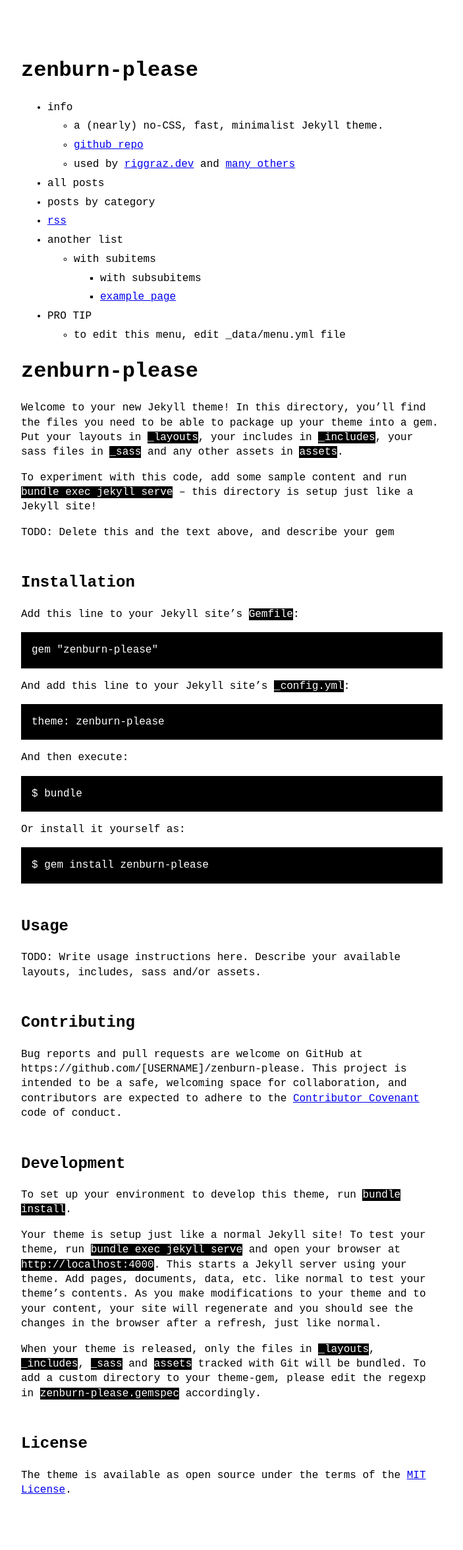
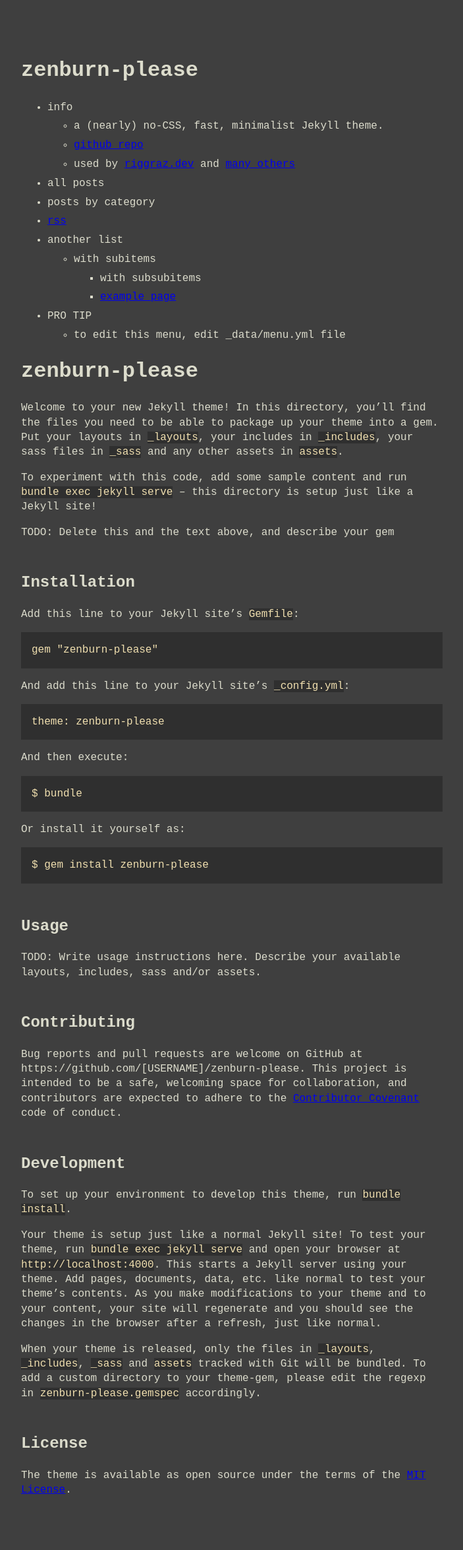
Before and after one commit to nachiketa3299/zenburn-please, a Jekyll site: the page built from README.md, in a window 1280 px wide. Shown: the whole page at 66% size, without its empty margins (288-991 px from the left). Built offline with Jekyll 4.4.1, drawn with Linux system fonts in a browser that asks for light colours; our own code applies the rules of GitHub Pages for plain Markdown files.

Commit message:
zenburn test2

```diff
--- a/assets/css/main.css
+++ b/assets/css/main.css
@@ -1,32 +1,6 @@
-body[a=dark] {
-  filter: invert(1);
-}
-body[a=dark] img {
-  filter: invert(1);
-}
-body[a=dark] img.ioda {
-  filter: invert(0);
-}
-body[a=dark] .emoji {
-  filter: invert(1);
-}
-
-@media (prefers-color-scheme: dark) {
-  body[a=auto] {
-    filter: invert(1);
-  }
-  body[a=auto] img {
-    filter: invert(1);
-  }
-  body[a=auto] img.ioda {
-    filter: invert(0);
-  }
-  body[a=auto] .emoji {
-    filter: invert(1);
-  }
-}
-html, body {
-  background: white;
+html,
+body {
+  background: #3F3F3F;
 }
 
 html {
@@ -35,7 +9,7 @@ html {
 }
 
 body {
-  color: black;
+  color: #DCDCCC;
   font-family: monospace;
   font-size: 16px;
   line-height: 1.4;
@@ -48,7 +22,11 @@ body {
   text-align: right;
 }
 
-h2, h3, h4, h5, h6 {
+h2,
+h3,
+h4,
+h5,
+h6 {
   margin-top: 3rem;
 }
 
@@ -78,9 +56,11 @@ hr {
   text-align: center;
   border: 0;
 }
+
 hr:before {
   content: "/////";
 }
+
 hr:after {
   content: attr(data-content) "/////";
 }
@@ -89,15 +69,17 @@ table {
   width: 100%;
 }
 
-table, th, td {
-  border: thin solid black;
+table,
+th,
+td {
+  border: thin solid #262626;
   border-collapse: collapse;
   padding: 0.4rem;
 }
 
 code {
-  color: white;
-  background: black;
+  color: #F0DFAF;
+  background: #2F2F2F;
 }
 
 div.highlighter-rouge code {
@@ -109,9 +91,10 @@ div.highlighter-rouge code {
 
 blockquote {
   font-style: italic;
-  border: thin solid black;
+  border: thin solid #262626;
   padding: 1rem;
 }
+
 blockquote p {
   margin: 0;
 }
```
